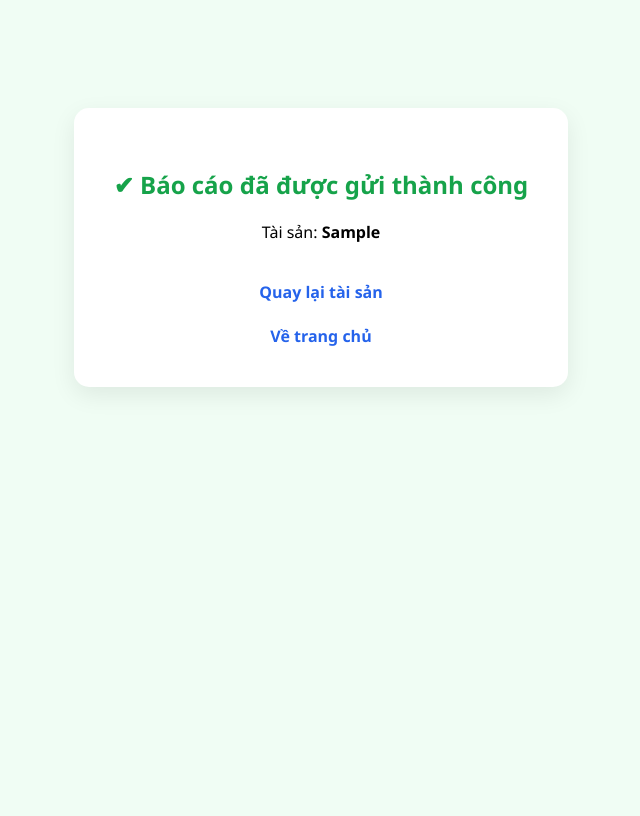
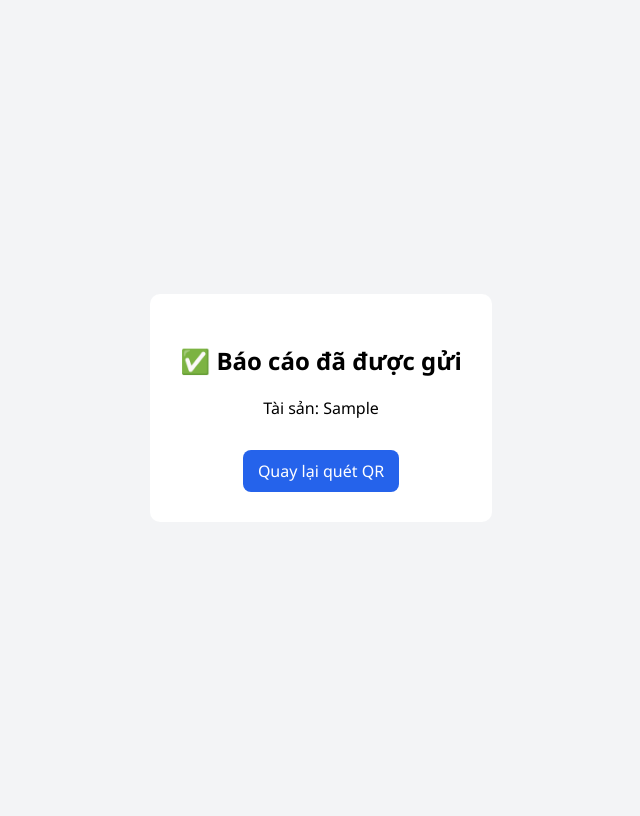
Before and after one commit to hoangan-mi/aims-demo, a Flask app: template templates/report_success.html in a window 1280 px wide. Shown: the whole page, without its empty margins (319-959 px from the left). Before the commit the page ends 390 px from the top, so only its background shows below. Run offline with Flask 3, Linux system fonts and the light colour scheme; the template is opened without the code that fills it: most values are stand-ins (such as "Sample title", 1, 10 or a date in 2020).

Commit message:
Update report_success.html

```diff
--- a/templates/report_success.html
+++ b/templates/report_success.html
@@ -1,41 +1,47 @@
 <!DOCTYPE html>
-<html>
+<html lang="vi">
 <head>
 <meta charset="UTF-8">
-<title>Thành công</title>
+<title>Báo cáo thành công</title>
+
 <style>
 body{
-    font-family:Segoe UI;
-    background:#f0fdf4;
-    text-align:center;
-    padding-top:100px;
+font-family:Segoe UI;
+background:#f3f4f6;
+display:flex;
+justify-content:center;
+align-items:center;
+height:100vh;
 }
-.card{
-    background:white;
-    display:inline-block;
-    padding:40px;
-    border-radius:15px;
-    box-shadow:0 8px 25px rgba(0,0,0,0.08);
+
+.box{
+background:white;
+padding:30px;
+border-radius:10px;
+text-align:center;
 }
+
 a{
-    text-decoration:none;
-    color:#2563eb;
-    font-weight:600;
+display:inline-block;
+margin-top:15px;
+padding:10px 15px;
+background:#2563eb;
+color:white;
+text-decoration:none;
+border-radius:8px;
 }
 </style>
 </head>
+
 <body>
 
-<div class="card">
-<h2 style="color:#16a34a;">✔ Báo cáo đã được gửi thành công</h2>
+<div class="box">
 
-<p>Tài sản: <b>{{ asset["ID_assets"] }}</b></p>
+<h2>✅ Báo cáo đã được gửi</h2>
 
-<br>
+<p>Tài sản: {{ asset.ID_assets }}</p>
 
-<a href="/asset/{{ asset['ID_assets'] }}">Quay lại tài sản</a>
-<br><br>
-<a href="/">Về trang chủ</a>
+<a href="/scan">Quay lại quét QR</a>
 
 </div>
 
```
